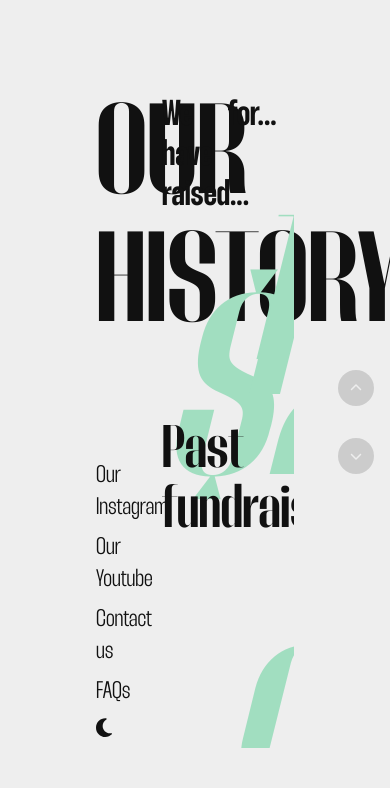
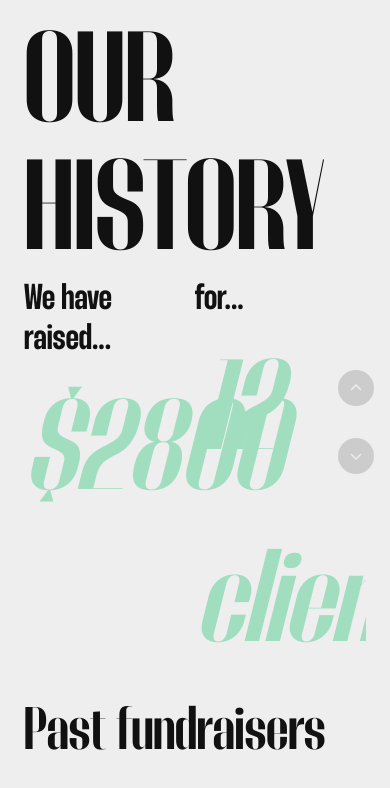
Before and after one commit to fntmz/kmg-landing, a Vue app: page / in a window 390 px wide. Both pictures are taken after a click on the button 356 px from the left and 456 px from the top of the page. Shown: the top 788 px of the page. Built offline with nearby package versions, Linux system fonts and the light colour scheme.

Commit message:
improved responsive

```diff
--- a/src/components/Home/History.vue
+++ b/src/components/Home/History.vue
@@ -9,15 +9,11 @@ export default {
         <div class="w-full h-1/2 grid grid-cols-2">
             <div>
                 <div class="text-4xl font-semibold">We have raised...</div>
-                <h1 class="text-accent text-[16rem] italic font-semibold">
-                    $2800
-                </h1>
+                <h1 class="text-accent italic font-semibold">$2800</h1>
             </div>
             <div class="col-start-2">
                 <div class="text-4xl font-semibold">for...</div>
-                <h1 class="text-accent text-[16rem] italic font-semibold">
-                    12 clients
-                </h1>
+                <h1 class="text-accent italic font-semibold">12 clients</h1>
             </div>
         </div>
         <div>
@@ -33,5 +29,6 @@ export default {
 h1,
 #past-fundraisers {
     font-family: "Thunder HC";
+    font-size: clamp(8rem, 10vw, 16rem);
 }
 </style>
--- a/src/components/Home/Landing.vue
+++ b/src/components/Home/Landing.vue
@@ -5,10 +5,15 @@ export default {
 </script>
 
 <template>
-    <main class="flex flex-col gap-y-24 h-fill-p">
+    <div class="h-full flex items-center">
+        <main
+            class="flex flex-col w-full xl:gap-y-12 2xl:gap-y-24 2xl:h-[calc(100vh-12rem)]"
+        >
             <h2 class="text-3xl font-light">
-            We aim to make an impact in Killarney Secondary School by helping<br />
-            out our clients ranging from clubs, classes, to teams raise money<br />
+                We aim to make an impact in Killarney Secondary School by
+                helping<br class="hidden md:block" />
+                out our clients ranging from clubs, classes, to teams raise
+                money<br class="hidden md:block" />
                 via fundraisers and fun school events.
             </h2>
             <div
@@ -22,6 +27,7 @@ export default {
                 />
             </div>
         </main>
+    </div>
 </template>
 
 <style scoped>
--- a/src/views/HomeView.vue
+++ b/src/views/HomeView.vue
@@ -63,17 +63,17 @@ export default {
             </button>
         </div>
     </div>
-    <main class="grid grid-cols-3 h-full">
+    <main class="xl:grid xl:grid-cols-3 h-full">
         <div class="flex flex-col justify-between">
             <transition name="fade" mode="out-in">
                 <h1
                     :key="section_title[current_section]"
-                    class="text-9xl word-spacing-full"
+                    class="text-9xl xl:word-spacing-full"
                 >
                     {{ section_title[current_section] }}
                 </h1>
             </transition>
-            <nav class="flex flex-col gap-y-2 text-2xl">
+            <nav class="hidden xl:flex flex-col gap-y-2 text-2xl">
                 <ul>
                     Our Instagram
                 </ul>
--- a/src/views/Layout.vue
+++ b/src/views/Layout.vue
@@ -7,7 +7,7 @@ export default {
 </script>
 
 <template>
-    <div class="h-screen p-24">
+    <div class="h-screen p-6 2xl:p-24">
         <RouterView />
     </div>
 </template>
--- a/tailwind.config.js
+++ b/tailwind.config.js
@@ -3,9 +3,6 @@ module.exports = {
     content: ["./index.html", "./src/**/*.{vue,js,ts,jsx,tsx}"],
     theme: {
         extend: {
-            height: {
-                "fill-p": "calc(100vh - 12rem)",
-            },
             colors: {
                 color: "rgb(var(--color))",
                 "bg-color": "rgb(var(--bg-color))",
```
Lines whose indentation alone changed are shown as unchanged.
